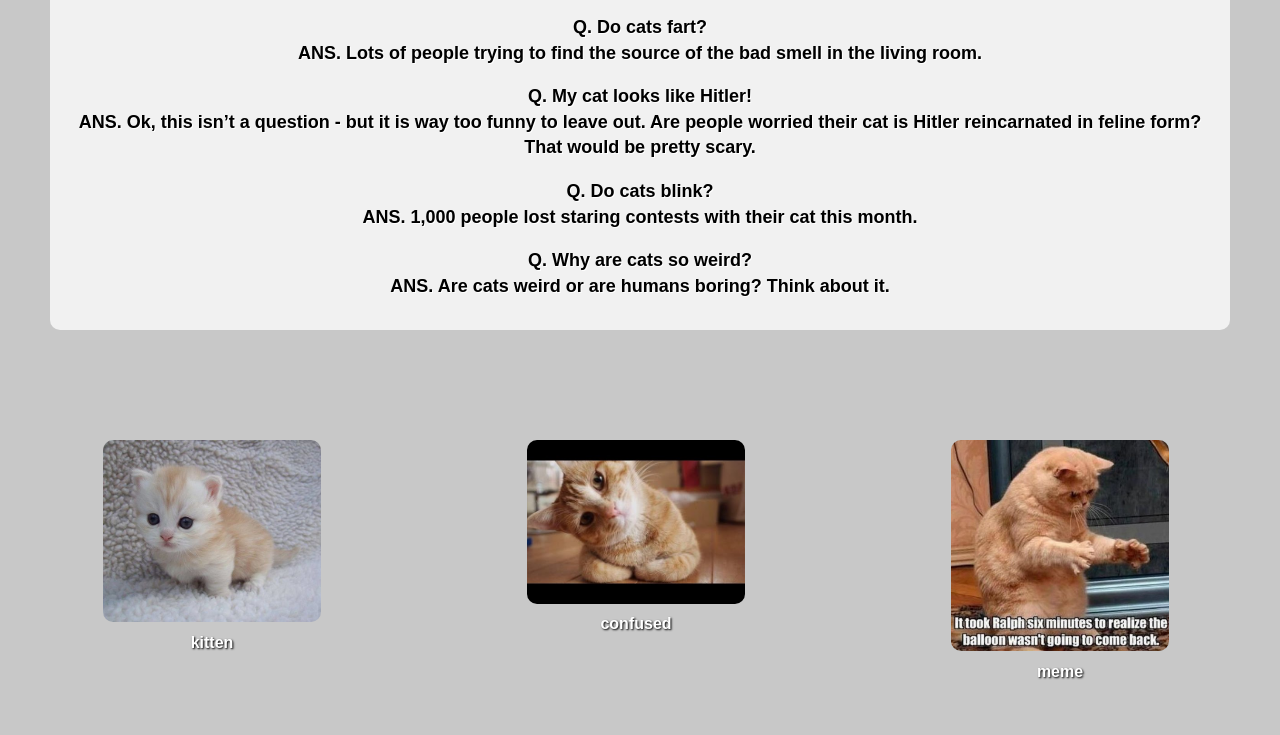
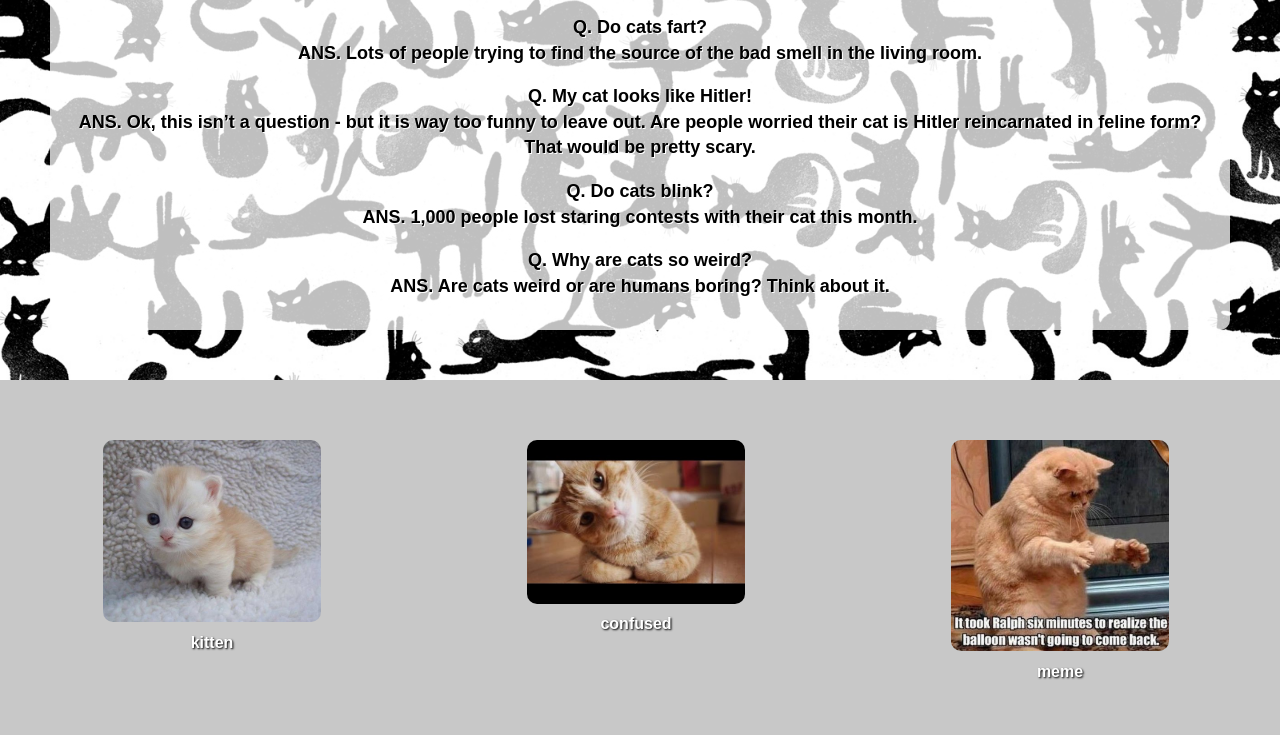
Before and after one commit to hiteshvats/hiteshvats.github.io, a plain HTML site: page index.html in a window 1280 px wide. Shown: the part 252-987 px from the top of the page. Drawn offline with Linux system fonts and the light colour scheme.

Commit message:
done done

```diff
--- a/css/main.css
+++ b/css/main.css
@@ -25,7 +25,7 @@ body{
   font-family: fantasy;
 }
 .box1{
-  background-image: url('images/box1.jpg');
+  background-image: url('../images/box1.jpg');
   background-position: center right;
   min-height: 300px;
   background-size: cover;
```
